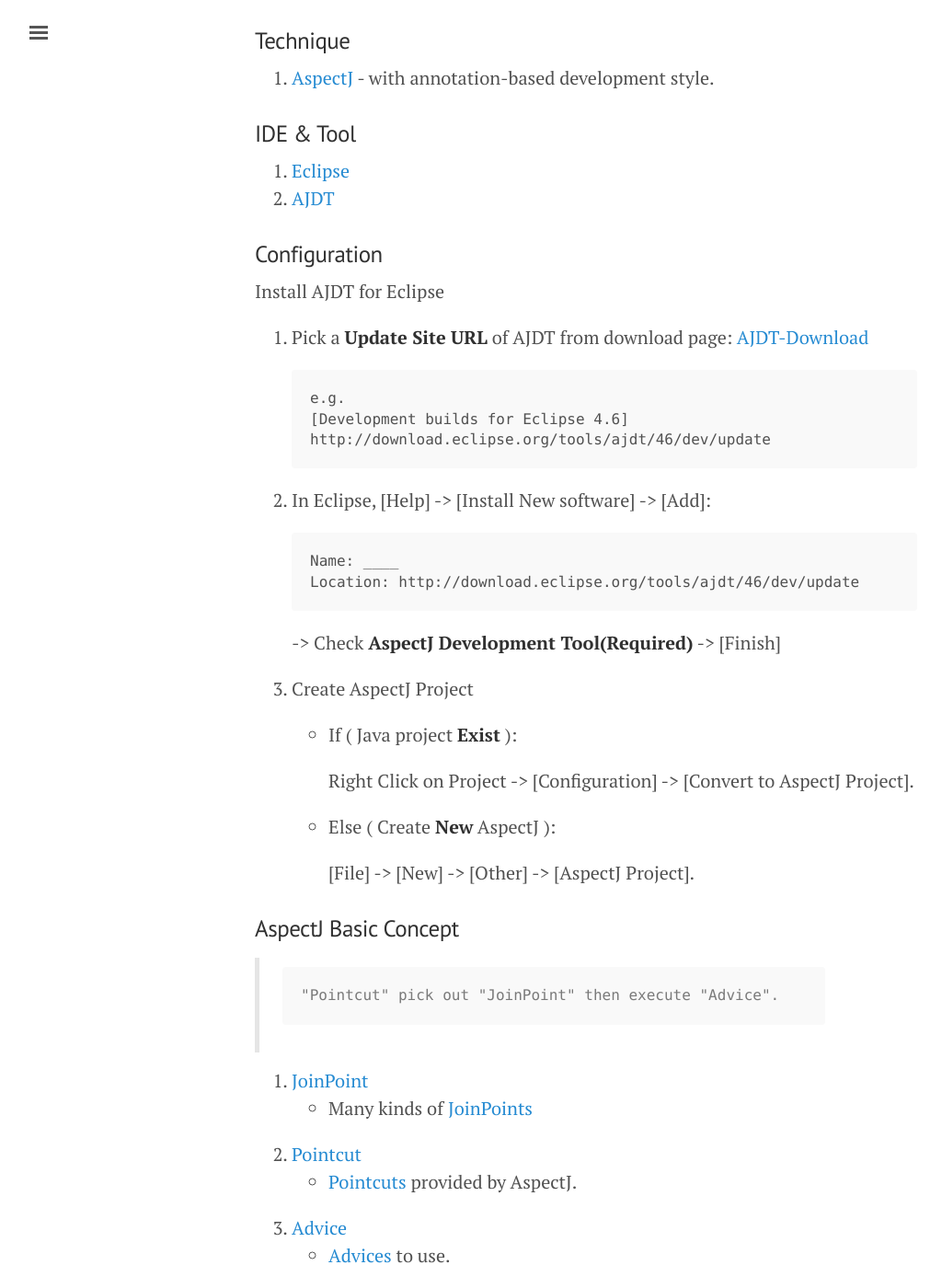
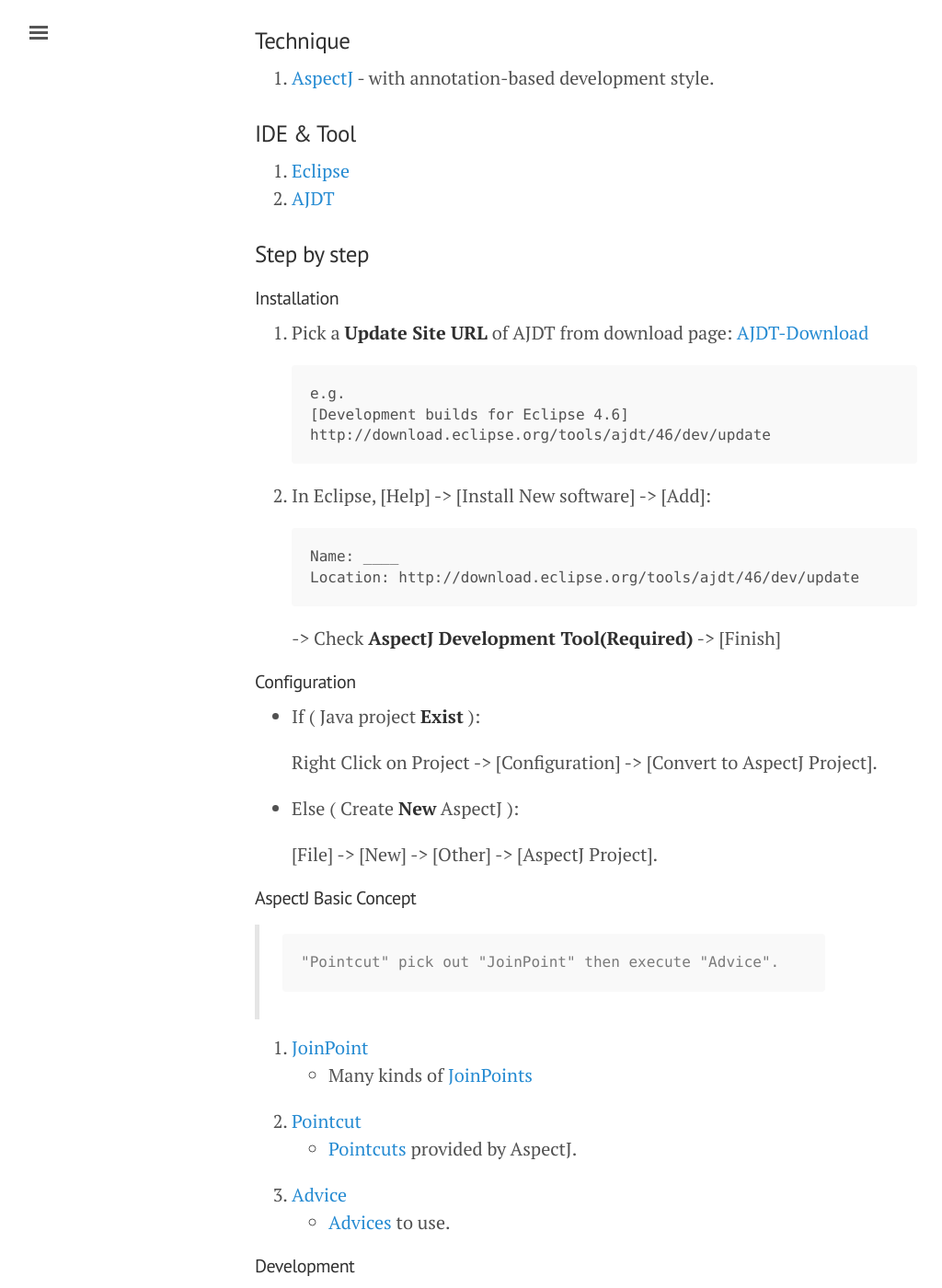
Before and after one commit to jayeeeeee/jayeeeeee.github.io, a Jekyll site: the page built from _posts/2017-03-13-general-java-project-aop-with-aspectj.md, in a window 1280 px wide and 1400 px high, scrolled down 315 px. Shown: the whole window at 92% size, without its empty margins (3-1027 px from the left). Built offline with Jekyll 4.4.1, drawn with Linux system fonts in a browser that asks for light colours.

Commit message:
Edit layout

````diff
--- a/_posts/2017-03-13-general-java-project-aop-with-aspectj.md
+++ b/_posts/2017-03-13-general-java-project-aop-with-aspectj.md
@@ -19,9 +19,8 @@ Implement AOP in general Java project with AspectJ.
 [eclipse]:	https://eclipse.org/
 [ajdt]:	http://www.eclipse.org/ajdt/
 
-### Configuration
-Install AJDT for Eclipse
-
+### Step by step
+#### Installation
 1.	Pick a **Update Site URL** of AJDT from download page: [AJDT-Download][ajdt-download]
 
 		e.g.
@@ -35,18 +34,18 @@ Install AJDT for Eclipse
 
 	-> Check **AspectJ Development Tool(Required)** -> [Finish]
 
-3.	Create AspectJ Project
-	-	If ( Java project **Exist** ):
+#### Configuration
+-	If ( Java project **Exist** ):
 
-		Right Click on Project -> [Configuration] -> [Convert to AspectJ Project].
+	Right Click on Project -> [Configuration] -> [Convert to AspectJ Project].
 
-	-	Else ( Create **New** AspectJ ):
+-	Else ( Create **New** AspectJ ):
 
-		[File] -> [New] -> [Other] -> [AspectJ Project].
+	[File] -> [New] -> [Other] -> [AspectJ Project].
 
 [ajdt-download]: http://www.eclipse.org/ajdt/downloads/
 
-### AspectJ Basic Concept
+#### AspectJ Basic Concept
 
 >	"Pointcut" pick out "JoinPoint" then execute "Advice".
 
@@ -62,10 +61,11 @@ Install AJDT for Eclipse
 [pointcut]: https://eclipse.org/aspectj/doc/released/progguide/starting-aspectj.html#pointcuts
 [pointcut-define]: https://eclipse.org/aspectj/doc/released/progguide/semantics-pointcuts.html
 [advice]: https://eclipse.org/aspectj/doc/released/progguide/starting-aspectj.html#advice
-[advices]: https://eclipse.org/aspectj/doc/released/progguide/starting-aspectj.html#advice
+[advices]: https://eclipse.org/aspectj/doc/released/progguide/starting-aspectj.html#advices
 
-### Step by step
-1. Simple example below:
+#### Development
+-	Simple example below:
+
 	```java
 	@Aspect //...(1)
 	public class ServiceAspect {
````
Also changed, not shown: other parts of _posts/2017-03-13-general-java-project-aop-with-aspectj.md (+2 -1 lines), _posts/2017-01-21-full-text-search-with-elasticsearch.md (+2 -2 lines), _posts/2017-03-10-grpc-in-java.md (+15 -13 lines).
